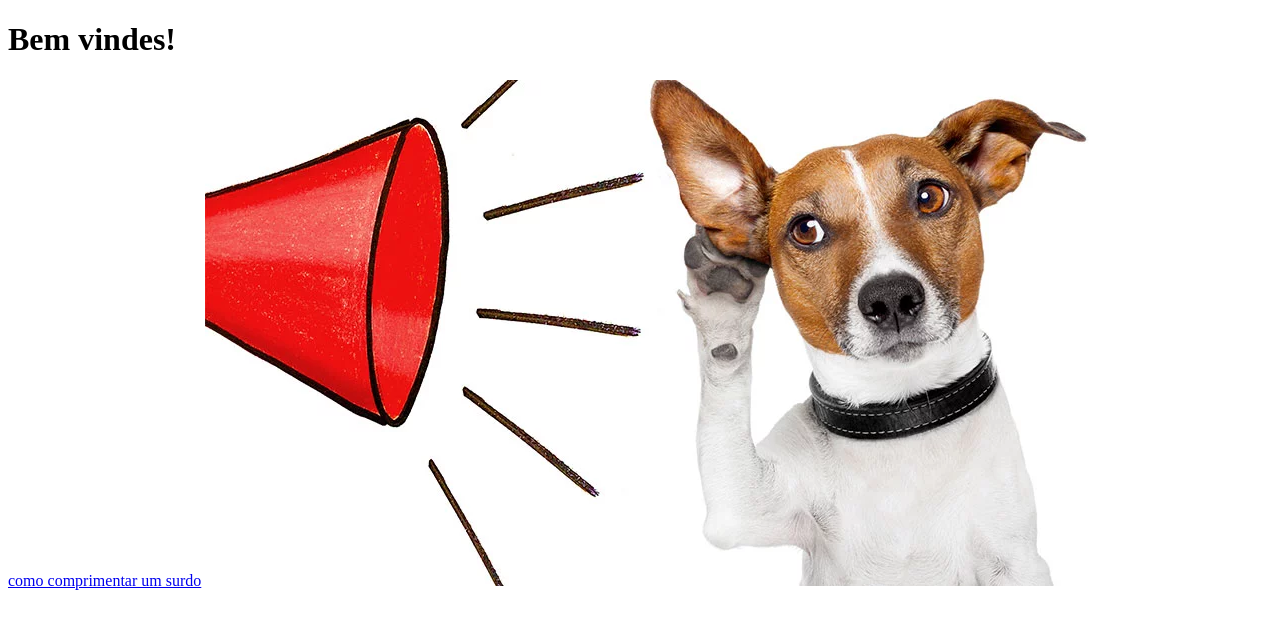
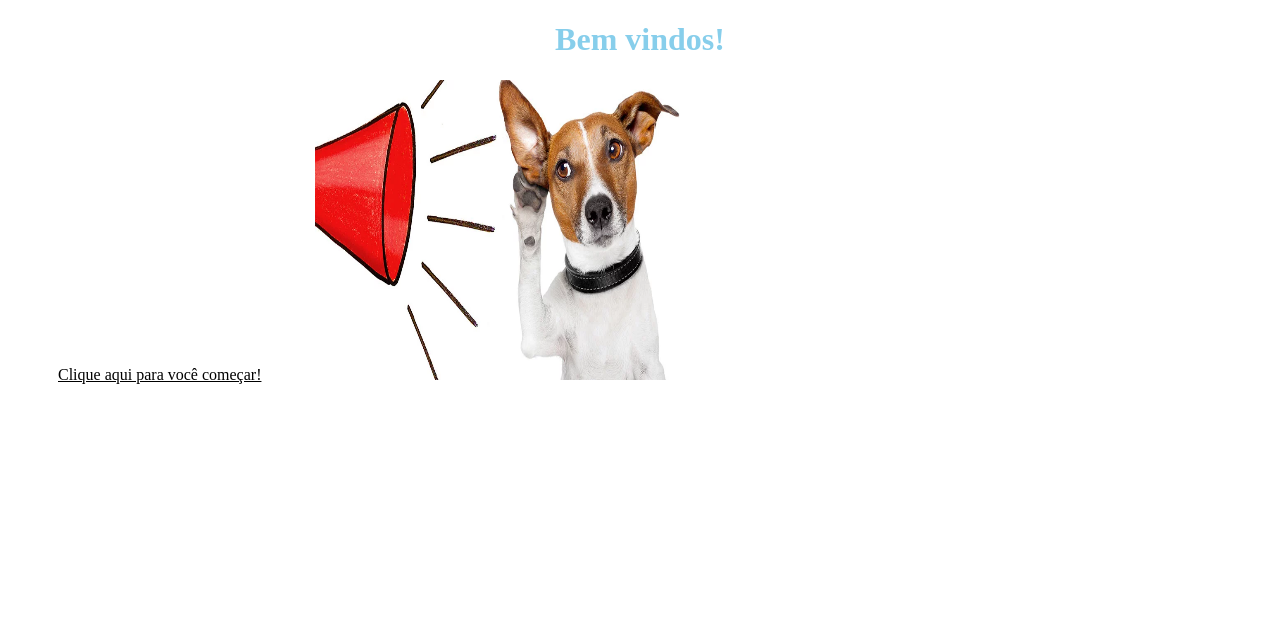
Before and after one commit to lindasebontas/aluraplusbruna, a plain HTML site: page index.html in a window 1280 px wide. Drawn offline with Linux system fonts and the light colour scheme.

Commit message:
Add files via upload

```diff
--- a/index.html
+++ b/index.html
@@ -10,9 +10,9 @@
 
 <body>
     <div>
-    <h1>Bem vindes!</h1>
-    <a href="https://youtu.be/y0sfAnvxY8s?si=GtnMEICIwCFcMAd2">como comprimentar um surdo</a>
-    <img src="2021-07-14-cachorro-surdo.webp" alt="Aqui voce aprende o basico gratuitamente">
+    <h1 class="texto-principal" >Bem vindos! </h1>
+    <a class="botao" href="https://youtu.be/y0sfAnvxY8s?si=GtnMEICIwCFcMAd2">Clique aqui para você começar!</a>
+    <img class="imagem" src="2021-07-14-cachorro-surdo.webp" alt="Aqui voce aprende o basico gratuitamente">
     </div>
 </body>
 </html>
--- a/style.css
+++ b/style.css
@@ -0,0 +1,17 @@
+:root {
+    --cor-de-fundo: #ff00b3;
+}
+.imagem{
+    height:300px;
+    width: 400px;
+}
+.texto-principal{
+    text-align: center;
+    color: #87CEEB;
+}
+.botao{
+    margin: 40px;
+    color: black;
+    text-align: center;
+    padding: 10px;
+}
```
